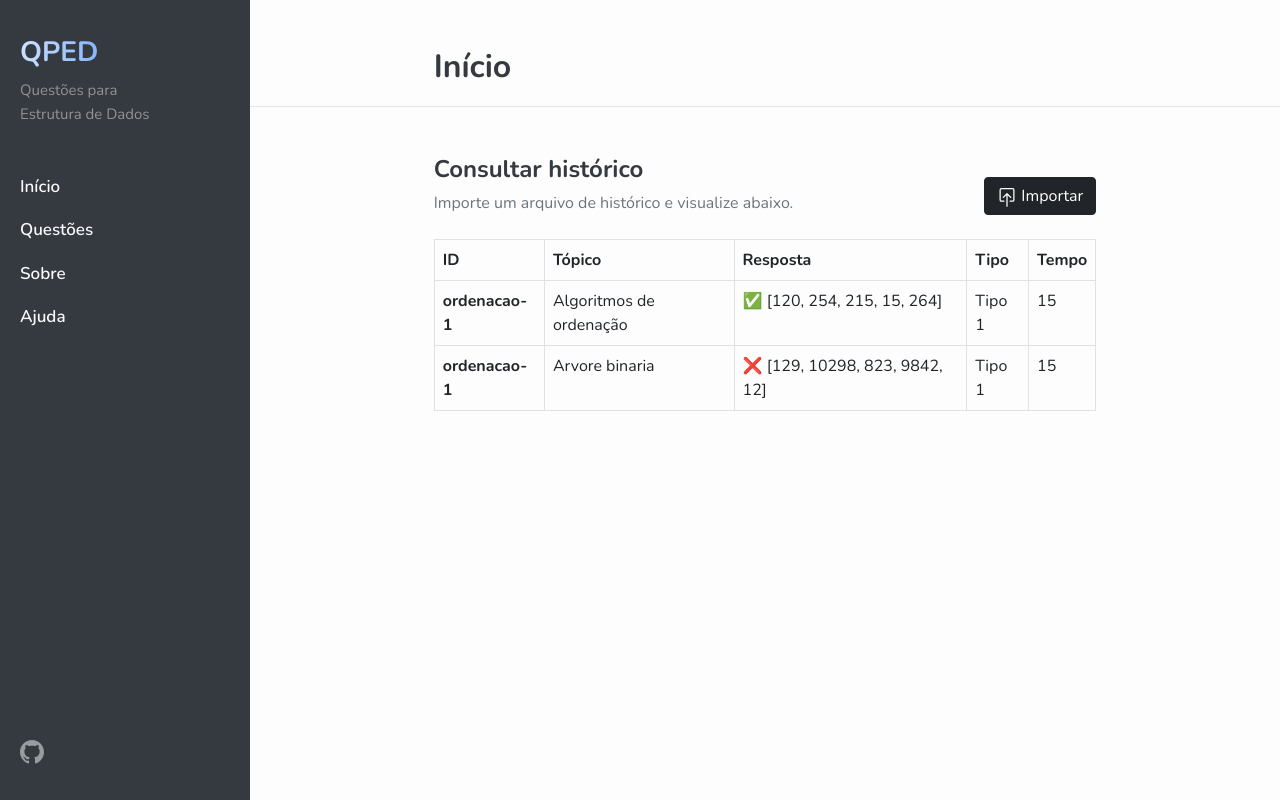
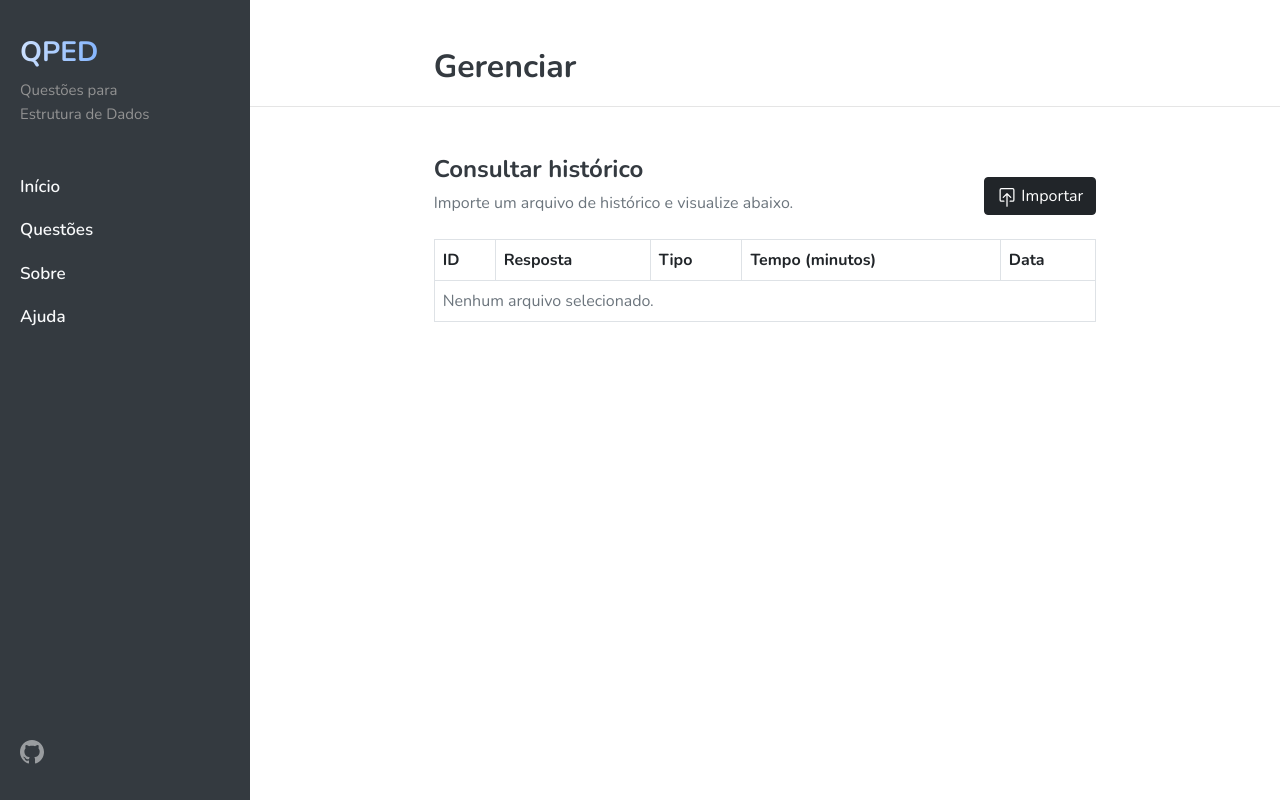
Before and after one commit to utfpr-qped/qped, a React (Create React App) app: page /#/manage in a window 1280 px wide. Built offline with nearby package versions, Linux system fonts and the light colour scheme; the HTML template or start-up script is replaced by a standard one.

Commit message:
feat: user summary, upload JSON and load onscreen

```diff
--- a/src/components/Navbar/index.js
+++ b/src/components/Navbar/index.js
@@ -3,21 +3,7 @@ import './index.css';
 // Assets
 import { GithubFill } from "../../assets/Icons";
 
-import { runHash } from "../../utils/hash.js"
-
 const Navbar = () => {
-  const handleDownload = () => {
-    //TODO: this function and the download button is only for testing
-    const element = document.createElement("a");
-    const history = localStorage.getItem('history')
-    const hash = runHash(history)
-    const exportHistory = JSON.stringify({ hash, history: JSON.parse(history) })
-    const blob = new Blob([exportHistory], { type: 'application/json' }); //pass data from localStorage API to blob
-    element.href = URL.createObjectURL(blob);
-    element.download = "history.json";
-    element.click();
-  }
-
   return (
     <nav className="sidenav">
       <div className="brand">
--- a/src/index.css
+++ b/src/index.css
@@ -24,7 +24,7 @@ html, body, #root {
 
 body {
   font-family: 'Nunito', sans-serif;
-  background-color: #fdfdfd;
+  /* background-color: #fdfdfd; */
   color: var(--dark);
 }
 
--- a/src/view/Home/index.js
+++ b/src/view/Home/index.js
@@ -1,26 +1,63 @@
-import { useState } from 'react'
+import { useState, useEffect } from 'react'
+
 import FluidHeading from "../../components/FluidHeading";
 import SummaryCard from '../../components/SummaryCard'
 import { ExportCard } from '../../components/EventsHistoryActions';
+
+import { runHash } from "../../utils/hash.js"
 
 import './index.css'
 
 const Home = () => {
   // The data that will be rendered in the Summary section
   const [summary, setSummary] = useState([
-    { title: '12', desc: 'questões praticadas' },
-    { title: '10', desc: 'questões corretas' },
-    { title: '54', desc: 'total de minutos' }
+    { title: 0, desc: 'questões praticadas' },
+    { title: 0, desc: 'questões corretas' },
+    { title: 0, desc: 'total de minutos' }
   ])
 
+  useEffect(() => {
+    // read list of events from localStorage and store it as a state
+    if (localStorage.getItem('history')) {
+      const eventsList = JSON.parse(localStorage.getItem('history'))
+
+      let practiceCounter = 0
+      let correctQuestionsCounter = 0
+      let secondsCounter = 0
+      eventsList.forEach(event => {
+        practiceCounter++
+        event.isAnswerCorrect && correctQuestionsCounter++
+        secondsCounter += event.timeSpent
+      });
+
+      let formatToMinutes = Math.round(secondsCounter / 60)
+
+      const new_summary = [
+        { title: practiceCounter, desc: summary[0].desc },
+        { title: correctQuestionsCounter, desc: summary[1].desc },
+        { title: formatToMinutes, desc: summary[2].desc }
+      ]
+
+      setSummary(new_summary)
+    }
+  }, [setSummary])
+
   const handleExport = () => {
-    //TODO: this function and the download button is only for testing
-    alert('Exporting..')
-    // const element = document.createElement("a");
-    // const blob = new Blob([localStorage.getItem('history')], {type: 'application/json'}); //pass data from localStorage API to blob
-    // element.href = URL.createObjectURL(blob);
-    // element.download = "history.json";
-    // element.click();
+    //TODO: change verification method and feedback
+    //verify if localStorage exists
+    if (!localStorage.getItem('history')) {
+      alert('Não existe histórico ainda. Resolva uma questão e tente novamente.')
+      return
+    }
+
+    const element = document.createElement("a");
+    const history = localStorage.getItem('history')
+    const hash = runHash(history)
+    const exportHistory = JSON.stringify({ hash, history: JSON.parse(history) })
+    const blob = new Blob([exportHistory], { type: 'application/json' }); //pass data from localStorage API to blob
+    element.href = URL.createObjectURL(blob);
+    element.download = "history.json";
+    element.click();
   }
 
   return (
@@ -43,9 +80,7 @@ const Home = () => {
               </h2>
             </header>
             <div className="SummaryCard-wrapper">
-              <SummaryCard info={summary[0]} />
-              <SummaryCard info={summary[1]} />
-              <SummaryCard info={summary[2]} />
+              {summary.map(element => <SummaryCard info={element} />)}
             </div>
           </section>
         </div>
--- a/src/view/ManageHistory/index.js
+++ b/src/view/ManageHistory/index.js
@@ -1,11 +1,39 @@
+import { useState } from "react";
 import FluidHeading from "../../components/FluidHeading";
 
 import './index.css'
 
 const ManageHistory = () => {
+  const [eventList, setEventList] = useState([])
+
+  const readJSONFile = file => {
+    // Check if the file is a JSON
+    if (file.type && !file.type.startsWith('application/json')) {
+      console.log('Arquivo não é um JSON.', file.type, file)
+      return
+    }
+
+    const reader = new FileReader()
+
+    reader.addEventListener('load', function (e) {
+      let parsed = JSON.parse(e.target.result)
+      setEventList(parsed.history)
+    })
+
+    reader.readAsText(file)
+  }
+
+  const handleChange = e => {
+    //TODO: should data of the file uploaded be stored in localStorage or global state to be used later?
+    //returns list of files uploaded by the user during that session
+    const fileList = e.target.files
+    //get only file uploaded by accessing index 0 of the FileList array, returns a File object
+    readJSONFile(fileList[0])
+  }
+
   return (
     <>
-      <FluidHeading title={"Início"} />
+      <FluidHeading title={"Gerenciar"} />
 
       <div className="ManageHistory container-fluid">
         <div className="row">
@@ -15,7 +43,7 @@ const ManageHistory = () => {
               <h2 className="h4">Consultar histórico</h2>
               <p className="text-muted mb-0">Importe um arquivo de histórico e visualize abaixo.</p>
               <div className="actions-wrapper">
-                <div className="btn btn-dark">
+                <label htmlFor="uploadButton" className="btn btn-dark">
                   <span className="me-1">
                     <svg xmlns="http://www.w3.org/2000/svg" width="20" height="20" fill="currentColor" className="bi bi-box-arrow-in-up" viewBox="0 0 16 16">
                       <path fillRule="evenodd" d="M3.5 10a.5.5 0 0 1-.5-.5v-8a.5.5 0 0 1 .5-.5h9a.5.5 0 0 1 .5.5v8a.5.5 0 0 1-.5.5h-2a.5.5 0 0 0 0 1h2A1.5 1.5 0 0 0 14 9.5v-8A1.5 1.5 0 0 0 12.5 0h-9A1.5 1.5 0 0 0 2 1.5v8A1.5 1.5 0 0 0 3.5 11h2a.5.5 0 0 0 0-1h-2z" />
@@ -23,7 +51,8 @@ const ManageHistory = () => {
                     </svg>
                   </span>
                   Importar
-                </div>
+                </label>
+                <input type="file" id="uploadButton" onChange={handleChange} accept=".json" hidden />
               </div>
             </header>
 
@@ -33,27 +62,45 @@ const ManageHistory = () => {
                 <thead>
                   <tr>
                     <th scope="col">ID</th>
-                    <th scope="col">Tópico</th>
                     <th scope="col">Resposta</th>
                     <th scope="col">Tipo</th>
-                    <th scope="col">Tempo</th>
+                    <th scope="col">Tempo (minutos)</th>
+                    <th scope="col">Data</th>
                   </tr>
                 </thead>
                 <tbody>
-                  <tr>
-                    <th scope="row">ordenacao-1</th>
-                    <td>Algoritmos de ordenação</td>
-                    <td>✅ [120, 254, 215, 15, 264]</td>
-                    <td>Tipo 1</td>
-                    <td>15</td>
-                  </tr>
-                  <tr>
-                    <th scope="row">ordenacao-1</th>
-                    <td>Arvore binaria</td>
-                    <td>❌ [129, 10298, 823, 9842, 12]</td>
-                    <td>Tipo 1</td>
-                    <td>15</td>
-                  </tr>
+                  {
+                    // Returns rows populated with the data of one Event History file
+                    eventList.length ? (
+                      eventList.map(eventItem => {
+                        // format type
+                        let type = eventItem.inputLevel
+                        let formattedType =
+                          type === 'easy' ? 'TrueOrFalse'
+                            : type === 'medium' ? 'MultipleChoice'
+                              : type === 'hard' ? 'Written'
+                                : 'Outro'
+
+                        // format date to 'dd/mm/yyyy'
+                        let date = new Date(eventItem.date)
+                        let formattedDate = ((date.getDate())) + "/" + ((date.getMonth() + 1)) + "/" + date.getFullYear()
+
+                        return (
+                          <tr>
+                            <th scope="row">{eventItem.questionId}</th>
+                            <td>{eventItem.isAnswerCorrect ? '✅' : '❌'} {eventItem.userAnswer}</td>
+                            <td>{formattedType}</td>
+                            <td>{Math.round(eventItem.timeSpent / 60)}</td>
+                            <td>{formattedDate}</td>
+                          </tr>
+                        )
+                      })
+                    ) : (
+                      <tr>
+                        <td colSpan="5" className="text-muted">Nenhum arquivo selecionado.</td>
+                      </tr>
+                    )
+                  }
                 </tbody>
               </table>
             </div>
```
